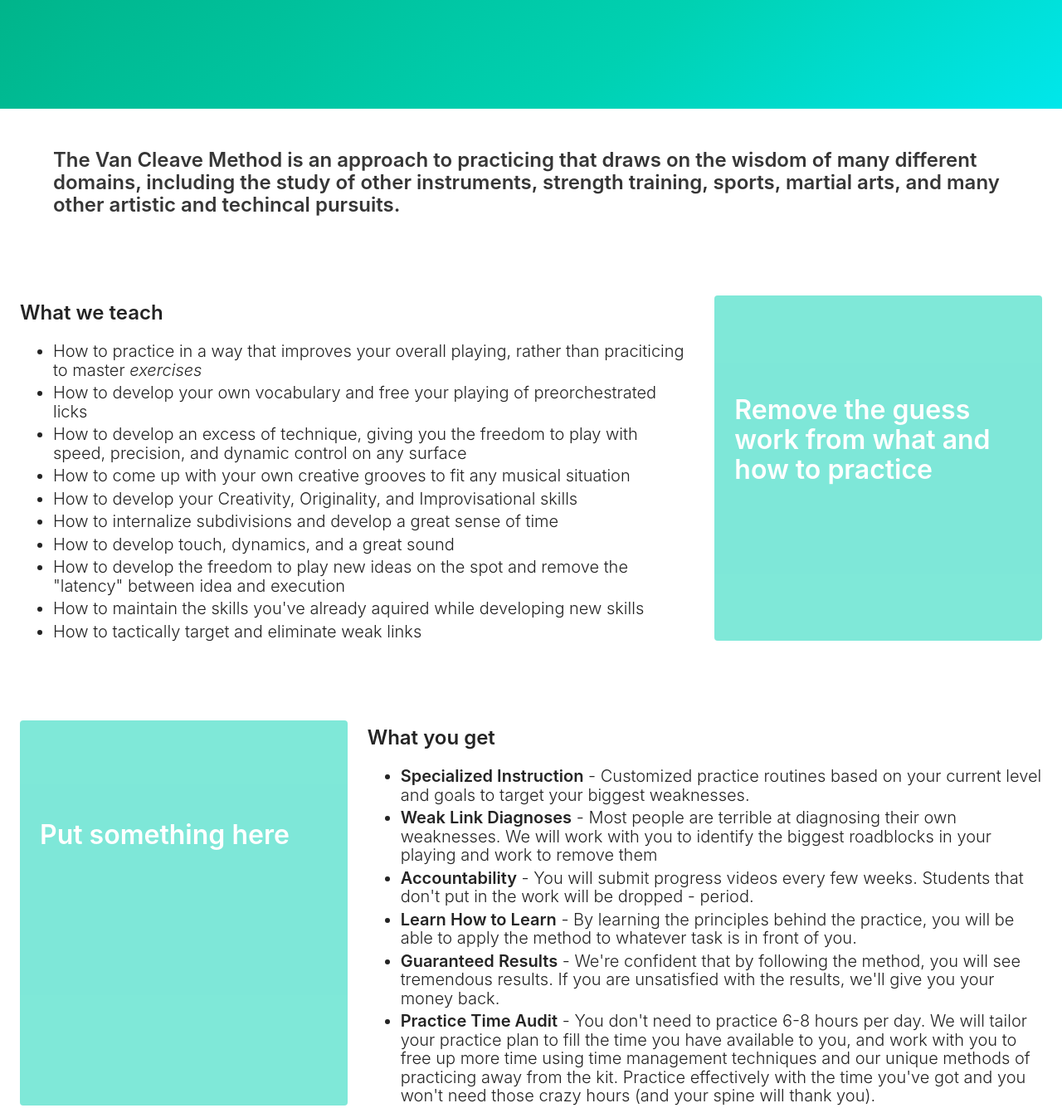
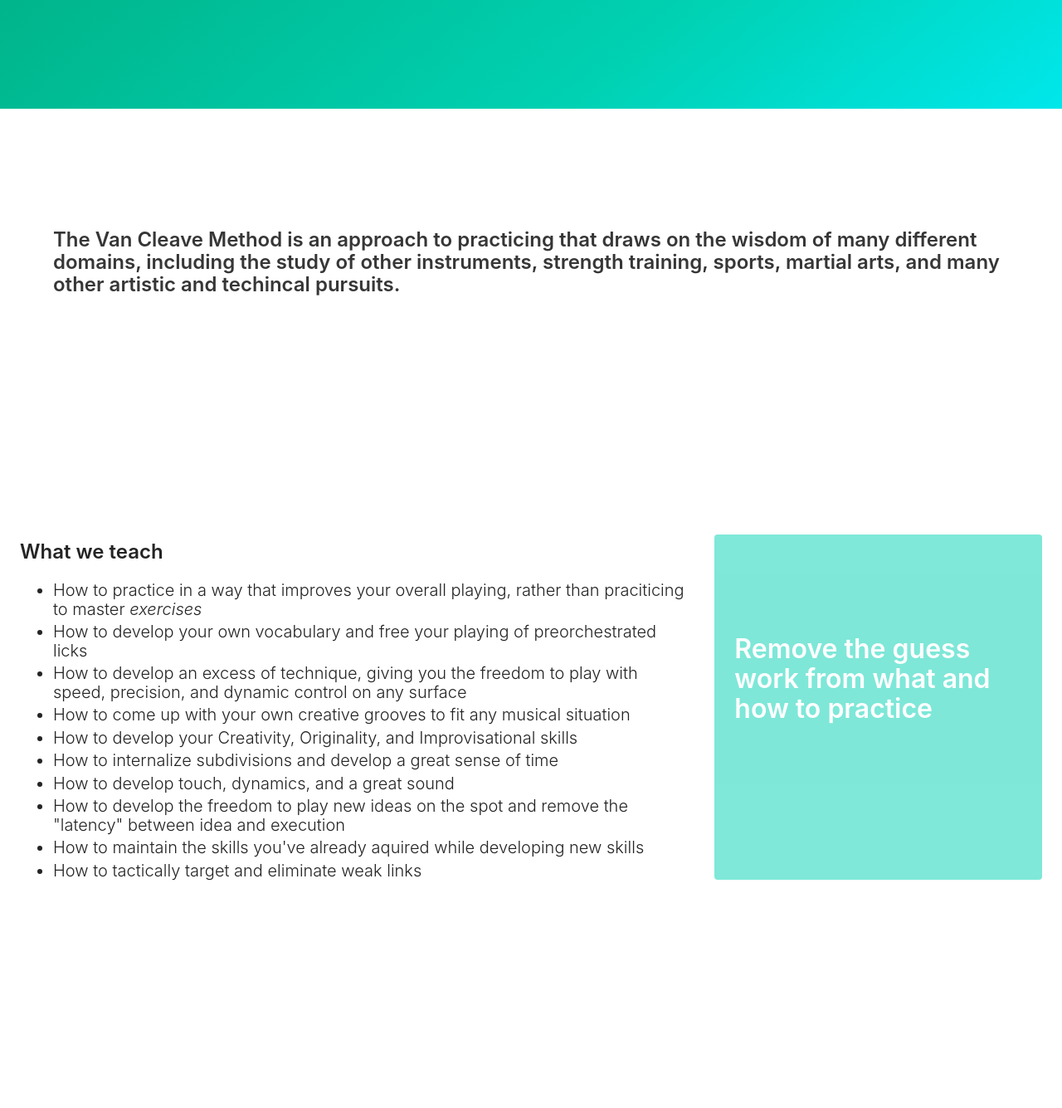
Before and after one commit to convancleave/convancleave.github.io, a website: page index.html in a window 1280 px wide. Shown: the part 580-1915 px from the top of the page at 83% size. Drawn offline with Linux system fonts and the light colour scheme.

Commit message:
added spacing to sections

```diff
--- a/index.html
+++ b/index.html
@@ -45,9 +45,9 @@
 			</div>
 		</div>
 	</div>
-	<div class="section">
+	<div class="section is-medium">
 		<div class="container">
-			<div class="title is-4">
+			<div class="title is-4 is-spaced">
 				The Van Cleave Method is an approach to practicing that draws on the wisdom of many different domains, including the study of other instruments, strength training, sports, martial arts, and many other artistic and techincal pursuits.
 			</div>
 		</div>
@@ -57,7 +57,7 @@
 
 		</div>
 	</div>	 -->
-	<div class="section">
+	<div class="section is-medium">
 		<div class="tile is-ancestor">
 			<div class="tile is-8 is-parent">
 				<div class="title is-child container">
@@ -87,7 +87,7 @@
 			</div>
 		</div>
 	</div>
-	<div class="section">
+	<div class="section is-medium">
 		<div class="tile is-ancestor">
 			<div class="tile is-4 is-parent ">
 				<div class="tile is-child notification is-primary is-bold" style="opacity:0.5;">
```
